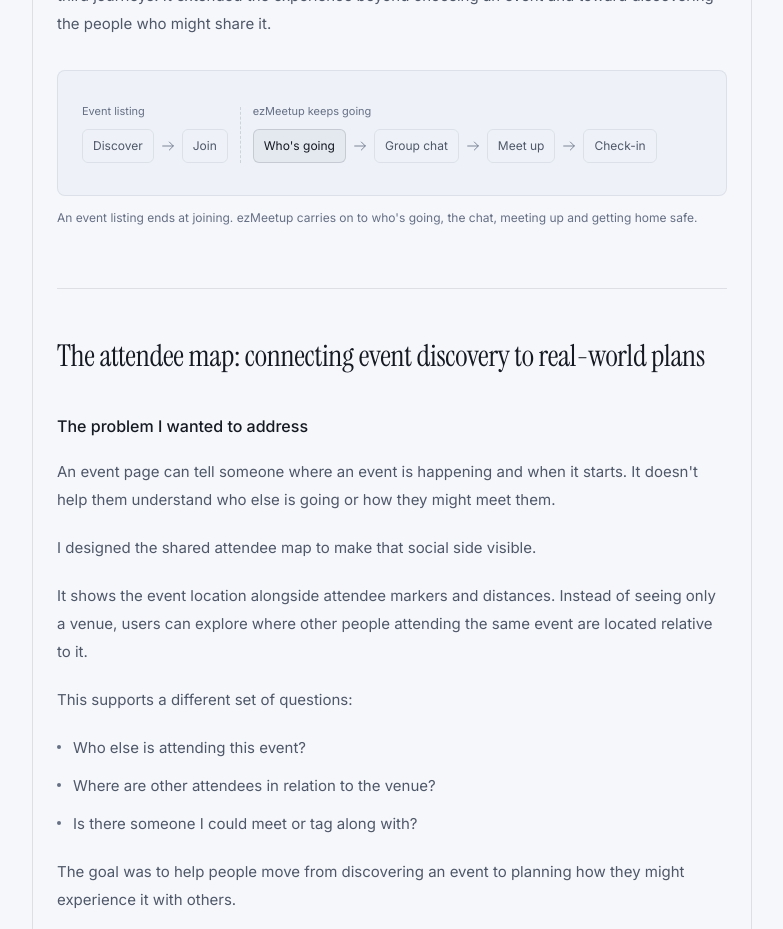
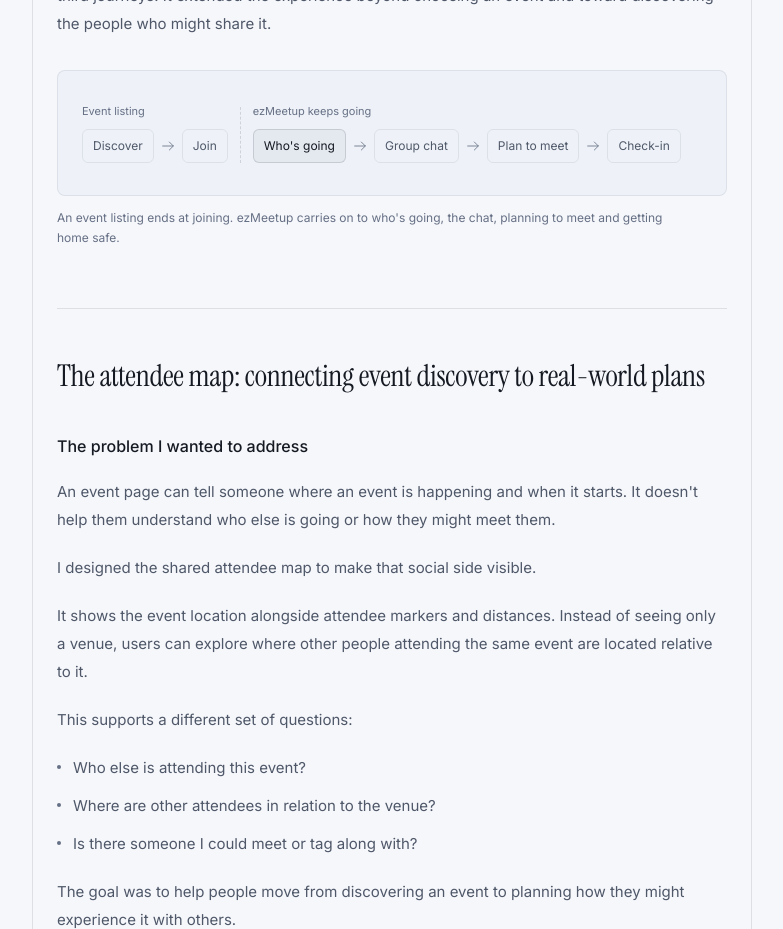
Before and after one commit to ashree2118/dev-portfolio, a Next.js app: page /case-studies/ezmeetup in a window 1280 px wide. Shown: the part 2080-3009 px from the top of the page, without its empty margins (248-1031 px from the left). Built offline with nearby package versions, Linux system fonts and the light colour scheme.

Commit message:
Diagram captions: state shapes each step; Plan to meet instead of Meet up

```diff
--- a/app/case-studies/CaseStudyDiagrams.tsx
+++ b/app/case-studies/CaseStudyDiagrams.tsx
@@ -41,10 +41,10 @@
 /** Every student state enters through Guide Me, and help climbs one step at a time. */
 export function HintLadder() {
   return (
-    <DiagramFrame caption="Whatever state a student is in, help starts small and only reaches the full code when they ask for it.">
+    <DiagramFrame caption="The student's state shapes what each step focuses on. The steps stay in the same order, and the full code only comes when the student asks.">
       <div
         role="img"
-        aria-label="Four student states, not started, off track, incorrect submission and partially solved, all lead to Guide Me. Help then steps up from a hint, to a direction to think, to the algorithm and pseudocode, and to the full code only when the student asks."
+        aria-label="Four student states, not started, off track, incorrect submission and partially solved, lead to Guide Me. The state shapes what each step focuses on. Help steps up from a hint, to a direction to think, to the algorithm and pseudocode, and to the full code only when the student asks."
         className="grid items-center gap-4 sm:grid-cols-[1fr_auto_1.15fr] sm:gap-5"
       >
         <ul className="grid grid-cols-2 gap-2 sm:grid-cols-1">
@@ -93,7 +93,7 @@
 }
 
 const before = ["Discover", "Join"];
-const after = ["Who's going", "Group chat", "Meet up", "Check-in"];
+const after = ["Who's going", "Group chat", "Plan to meet", "Check-in"];
 
 function JourneyGroup({ title, steps, strongFirst = false }: { title: string; steps: string[]; strongFirst?: boolean }) {
   return (
@@ -122,10 +122,10 @@
 /** The ezMeetup journey keeps going after the point where an event listing ends. */
 export function JourneyPastJoin() {
   return (
-    <DiagramFrame caption="An event listing ends at joining. ezMeetup carries on to who's going, the chat, meeting up and getting home safe.">
+    <DiagramFrame caption="An event listing ends at joining. ezMeetup carries on to who's going, the chat, planning to meet and getting home safe.">
       <div
         role="img"
-        aria-label="Journey: discover, then join. A typical event listing ends here. ezMeetup keeps going: see who's going on the map, the group chat, meeting up, and the safety check-in."
+        aria-label="Journey: discover, then join. A typical event listing ends here. ezMeetup keeps going: see who's going on the map, the group chat, planning to meet, and the safety check-in."
         className="flex flex-col gap-4 sm:flex-row sm:items-end sm:gap-3"
       >
         <JourneyGroup title="Event listing" steps={before} />
```
